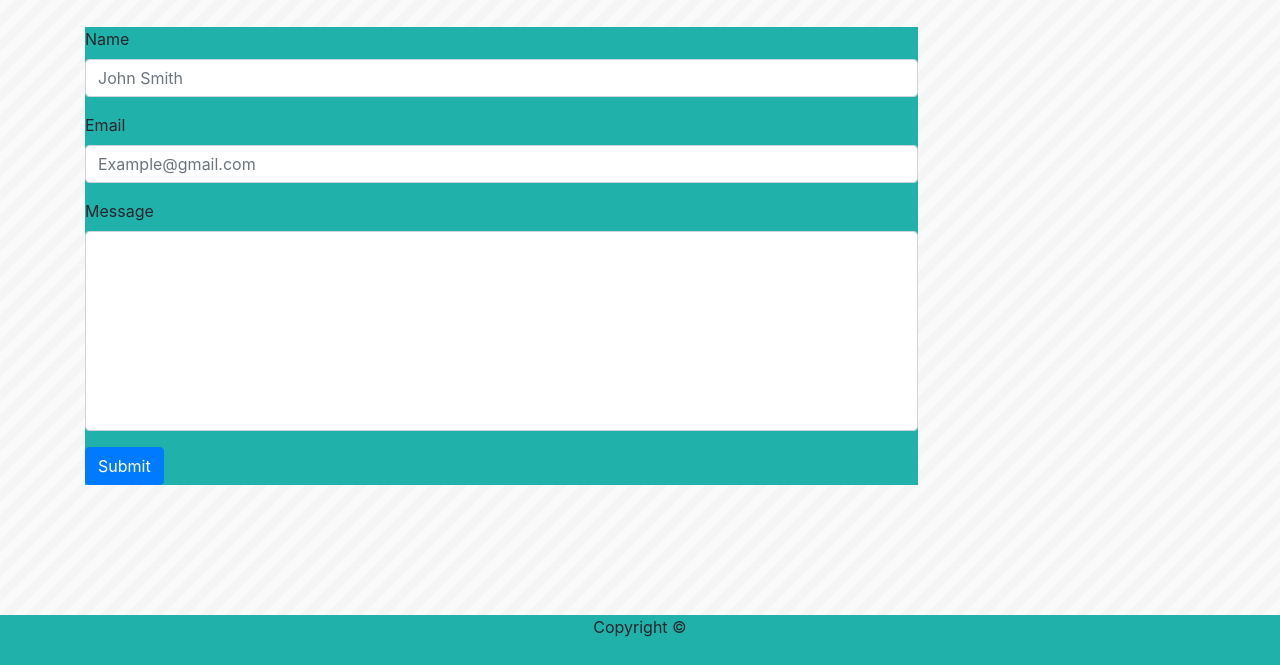
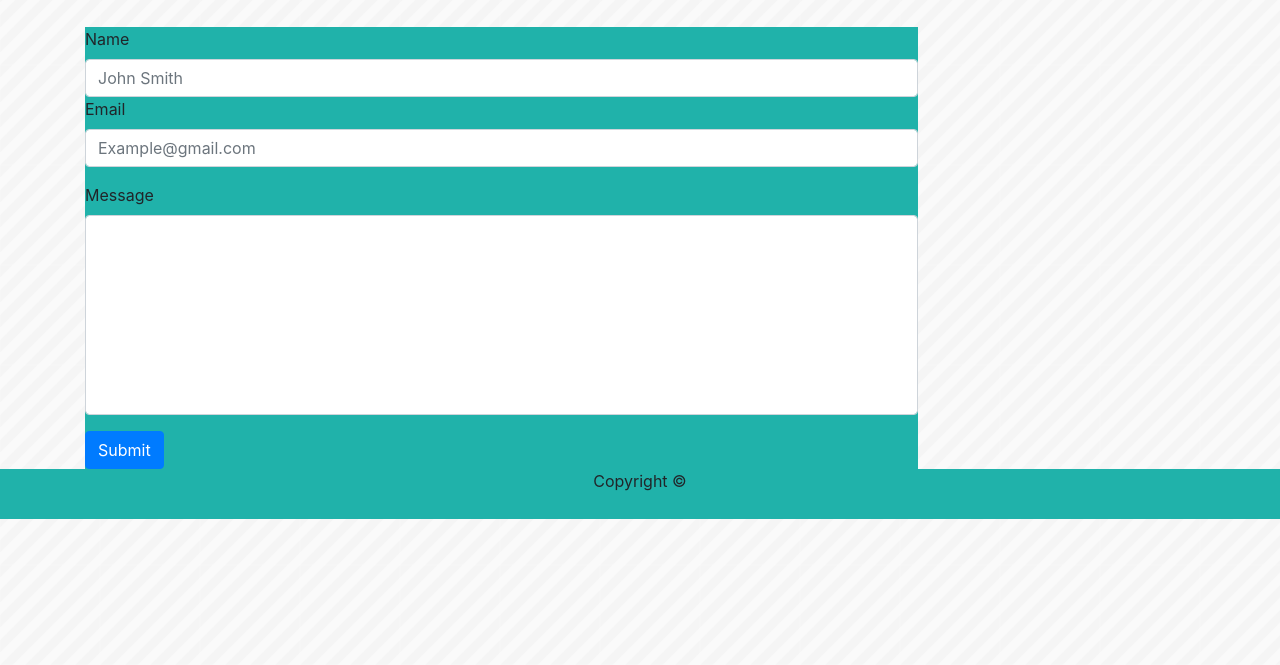
Before and after one commit to smattern416/Bootstrap-Portfolio, a plain HTML site: page contact.html in a window 1280 px wide. Shown: the part 135-800 px from the top of the page. Drawn offline with nearby package versions, Linux system fonts and the light colour scheme; files that its build step writes are made by us from their sources; files whose address does not match are found by name.

Commit message:
fixed footer from chillin in the middle of the page by making its position relative

```diff
--- a/assets/style.css
+++ b/assets/style.css
@@ -28,7 +28,7 @@ footer {
     width: 100%;
     bottom: 0;
     left: 0;
-    position: absolute;
+    position: relative;
 }
 .content {
     margin-top: 30px;
--- a/contact.html
+++ b/contact.html
@@ -10,8 +10,10 @@
         <!-- We link our html to the Bootstrap CDN -->
         <link rel="stylesheet" href="https://maxcdn.bootstrapcdn.com/bootstrap/4.0.0/css/bootstrap.min.css">
         <link rel="stylesheet" href="https://stackpath.bootstrapcdn.com/font-awesome/4.7.0/css/font-awesome.min.css">
-        <link rel="stylesheet" type="text/css" href="/Users/stephaniemattern/Desktop/Bootstrap-Portfolio/assets/style.css">
+        <link rel="stylesheet" type="text/css"
+            href="/Users/stephaniemattern/Desktop/Bootstrap-Portfolio/assets/style.css">
     </head>
+
     <body>
         <div class="container">
             <!-- Content here -->
@@ -26,8 +28,8 @@
                             <ul class="navbar-nav">
                                 <li class="nav-item active">
                                     <a class="nav-link"
-                                            href="/Users/stephaniemattern/Desktop/Bootstrap-Portfolio/index.html">About Me<span
-                                                class="sr-only">(current)</span></a>
+                                        href="/Users/stephaniemattern/Desktop/Bootstrap-Portfolio/index.html">About
+                                        Me<span class="sr-only">(current)</span></a>
                                 </li>
                                 <li class="nav-item">
                                     <a class="nav-link"
@@ -45,7 +47,7 @@
 
             <header>Contact</header>
             <form>
-                <div class="form-group">
+                <div class="column-md-8">
                     <label for="exampleName">Name</label>
                     <input type="name" class="form-control" id="Name" aria-describedby="name" placeholder="John Smith">
 
@@ -61,11 +63,12 @@
 
                 <button type="submit" class="btn btn-primary">Submit</button>
             </form>
-
+        </div>
+        <div class="column-md-8">
             <footer>
-                    <div class="container">
                     Copyright &copy;
                 </div>
             </footer>
+        </div>
     </body>
     </div>
```
Lines whose indentation alone changed are shown as unchanged.
